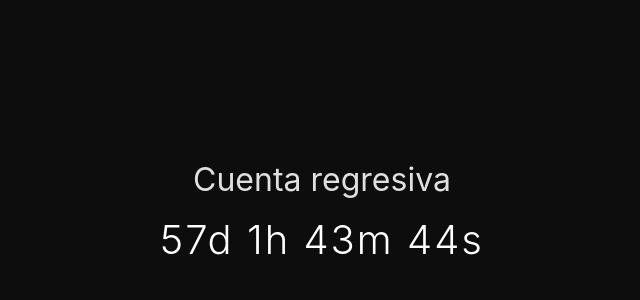
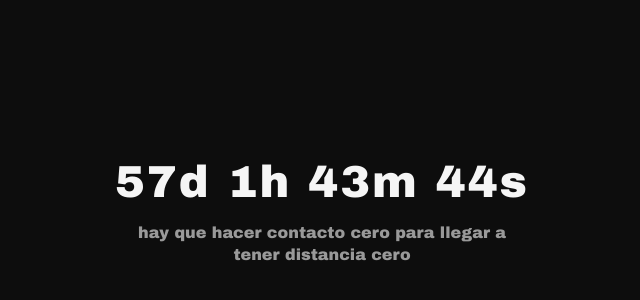
Before and after one commit to acoidaan/countdown, a plain HTML site: page index.html in a window 1280 px wide. Shown: the part 188-488 px from the top of the page, without its empty margins (318-958 px from the left). Drawn offline with Linux system fonts and the light colour scheme.

Commit message:
Eliminar el encabezado de cuenta regresiva y agregar una frase motivacional

```diff
--- a/index.html
+++ b/index.html
@@ -7,8 +7,8 @@
 </head>
 <body>
   <div class="container">
-    <h1>Cuenta regresiva</h1>
     <div id="countdown" class="countdown"></div>
+    <p class="phrase">hay que hacer contacto cero para llegar a tener distancia cero</p>
   </div>
 
   <script>
--- a/styles.css
+++ b/styles.css
@@ -13,23 +13,25 @@ body {
   align-items: center;
   background-color: #0d0d0d;
   color: #f5f5f5;
-  font-family: "Inter", Arial, sans-serif;
+  font-family: "Arial Black", "Segoe UI", sans-serif;
 }
 
 .container {
   text-align: center;
 }
 
-h1 {
-  font-size: 2rem;
+.countdown {
+  font-size: 2.8rem;
+  letter-spacing: 2px;
+  font-weight: bold;
   margin-bottom: 1rem;
-  color: #e0e0e0;
-  font-weight: 400;
 }
 
-.countdown {
-  font-size: 2.5rem;
-  letter-spacing: 2px;
+.phrase {
+  font-size: 1rem;
+  color: #999;
   font-weight: 300;
-  color: #ffffff;
+  max-width: 400px;
+  margin: 0 auto;
+  line-height: 1.4;
 }
```
